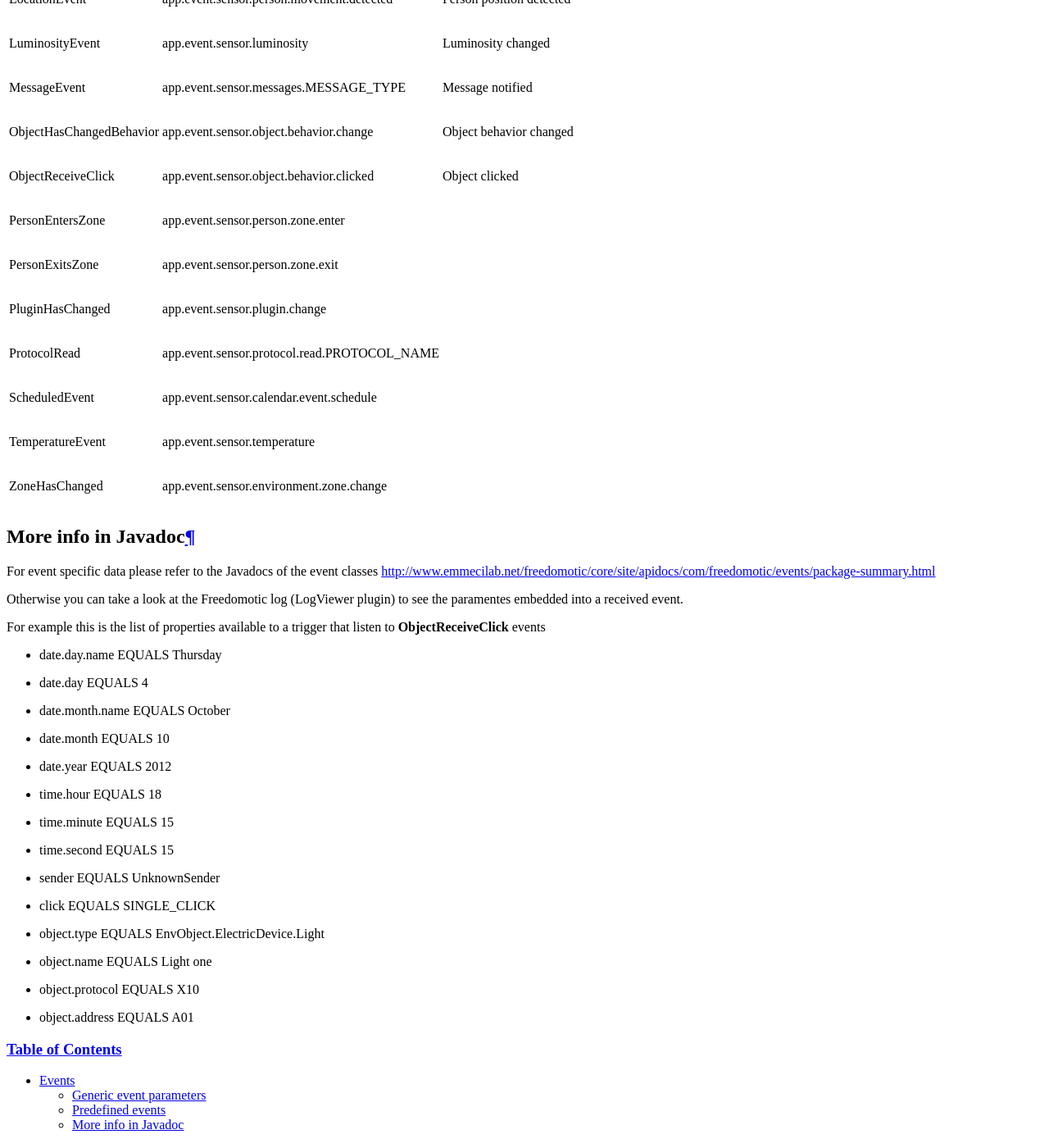
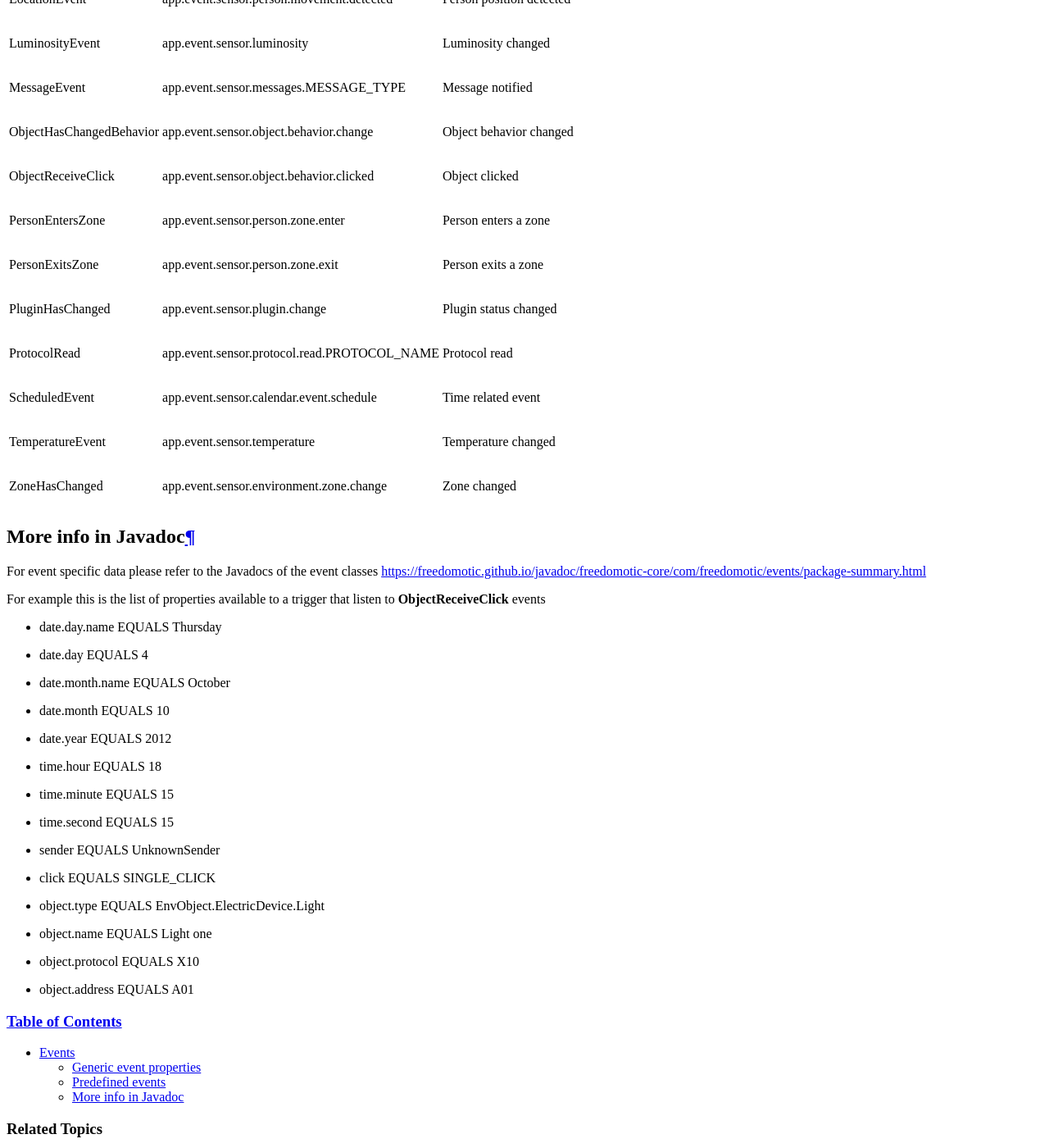
Before and after one commit to freedomotic/fd-developer-manual, a Sphinx documentation site: the page built from docs/source/rules/events.rst, in a window 1280 px wide and 1400 px high, scrolled down 1201 px. Shown: the whole window at 82% size. Built offline with Sphinx 7.4.7, drawn with Linux system fonts in a browser that asks for light colours; pages that are not in the unit, such as notebooks, are missing from menus; comment, search, counter and statistics services are not loaded; some of the changed text lies outside the part shown.

Commit message:
updated events list

```diff
--- a/docs/source/rules/events.rst
+++ b/docs/source/rules/events.rst
@@ -15,14 +15,14 @@
 Freedomotic events have a set of standard properties plus a list of properties related to
 the specific event.
 
-Generic event parameters
+Generic event properties
 ------------------------
 
-The following parameters are common to all events and can be intercepted
+The following properties are common to all events and can be intercepted
 and filtered by any trigger:
 
 +----------------+-------------------+------------------------------------------------------------------+
-| PARAMETER      | POSSIBLE VALUES   | DESCRIPTION                                                      |
+| PROPERTY       | POSSIBLE VALUES   | DESCRIPTION                                                      |
 +================+===================+==================================================================+
 | date.dayname   | eg: Sunday        | English name of the day in which the event is throwed            |
 +----------------+-------------------+------------------------------------------------------------------+
@@ -63,29 +63,26 @@
 +--------------------------+-----------------------------------------------+----------------------------------------------------------+
 | ObjectReceiveClick       | app.event.sensor.object.behavior.clicked      | Object clicked                                           |
 +--------------------------+-----------------------------------------------+----------------------------------------------------------+
-| PersonEntersZone         | app.event.sensor.person.zone.enter            |                                                          |
+| PersonEntersZone         | app.event.sensor.person.zone.enter            | Person enters a zone                                     |
 +--------------------------+-----------------------------------------------+----------------------------------------------------------+
-| PersonExitsZone          | app.event.sensor.person.zone.exit             |                                                          |
+| PersonExitsZone          | app.event.sensor.person.zone.exit             | Person exits a zone                                      |
 +--------------------------+-----------------------------------------------+----------------------------------------------------------+
-| PluginHasChanged         | app.event.sensor.plugin.change                |                                                          |
+| PluginHasChanged         | app.event.sensor.plugin.change                | Plugin status changed                                    |
 +--------------------------+-----------------------------------------------+----------------------------------------------------------+
-| ProtocolRead             | app.event.sensor.protocol.read.PROTOCOL_NAME  |                                                          |
+| ProtocolRead             | app.event.sensor.protocol.read.PROTOCOL_NAME  | Protocol read                                            |
 +--------------------------+-----------------------------------------------+----------------------------------------------------------+
-| ScheduledEvent           | app.event.sensor.calendar.event.schedule      |                                                          |
+| ScheduledEvent           | app.event.sensor.calendar.event.schedule      | Time related event                                       |
 +--------------------------+-----------------------------------------------+----------------------------------------------------------+
-| TemperatureEvent         | app.event.sensor.temperature                  |                                                          |
+| TemperatureEvent         | app.event.sensor.temperature                  | Temperature changed                                      |
 +--------------------------+-----------------------------------------------+----------------------------------------------------------+
-| ZoneHasChanged           | app.event.sensor.environment.zone.change      |                                                          |
+| ZoneHasChanged           | app.event.sensor.environment.zone.change      | Zone changed                                             |
 +--------------------------+-----------------------------------------------+----------------------------------------------------------+
 
 More info in Javadoc
 --------------------
 
 For event specific data please refer to the Javadocs of the event
-classes http://www.emmecilab.net/freedomotic/core/site/apidocs/com/freedomotic/events/package-summary.html
-
-Otherwise you can take a look at the Freedomotic log (LogViewer plugin)
-to see the paramentes embedded into a received event.
+classes https://freedomotic.github.io/javadoc/freedomotic-core/com/freedomotic/events/package-summary.html
 
 For example this is the list of properties available to a trigger that
 listen to **ObjectReceiveClick** events
```
Also changed, not shown: docs/source/rules/account-event.rst (added, +10 -0 lines), docs/source/rules/event-template.rst (added, +10 -0 lines).
